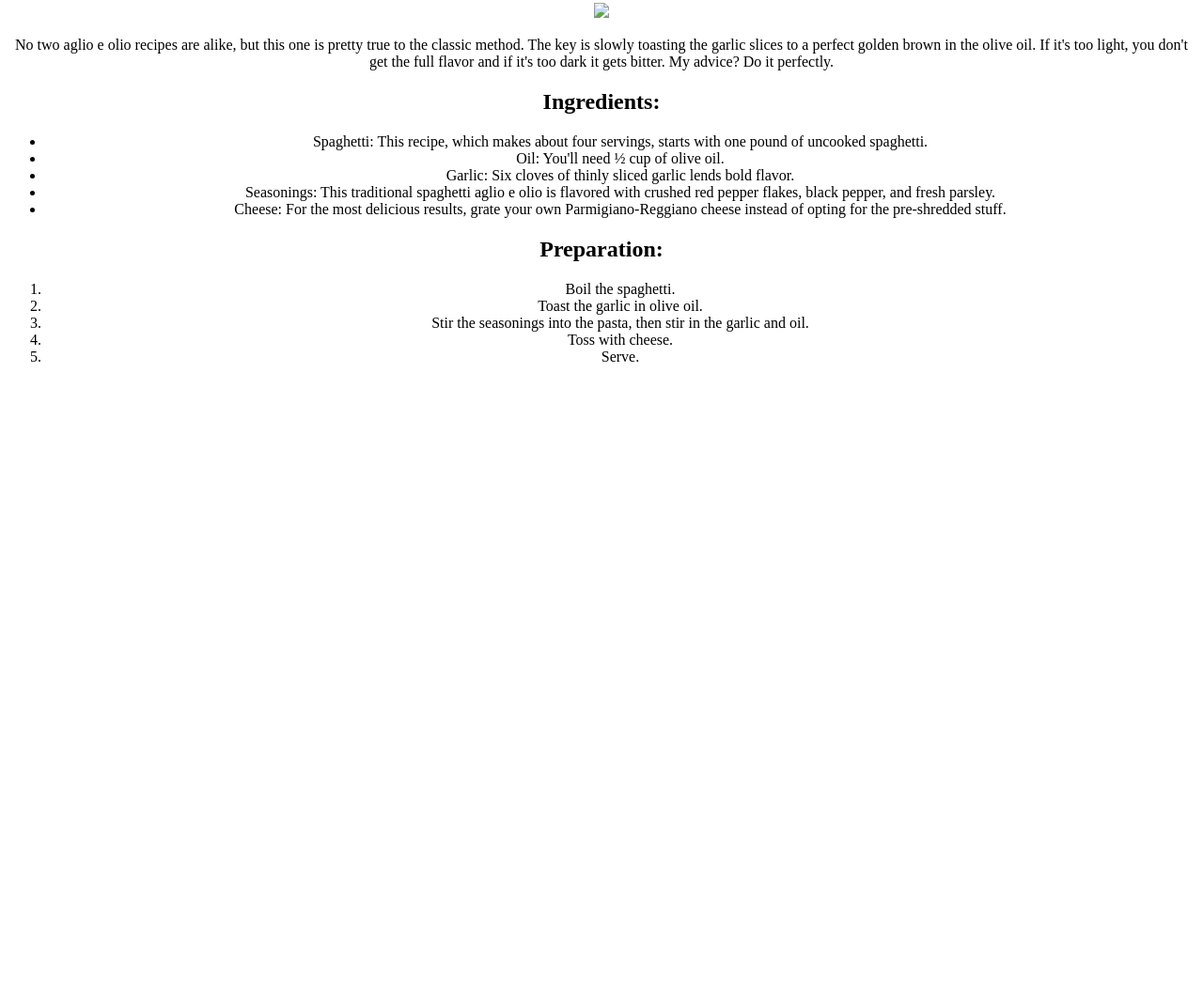
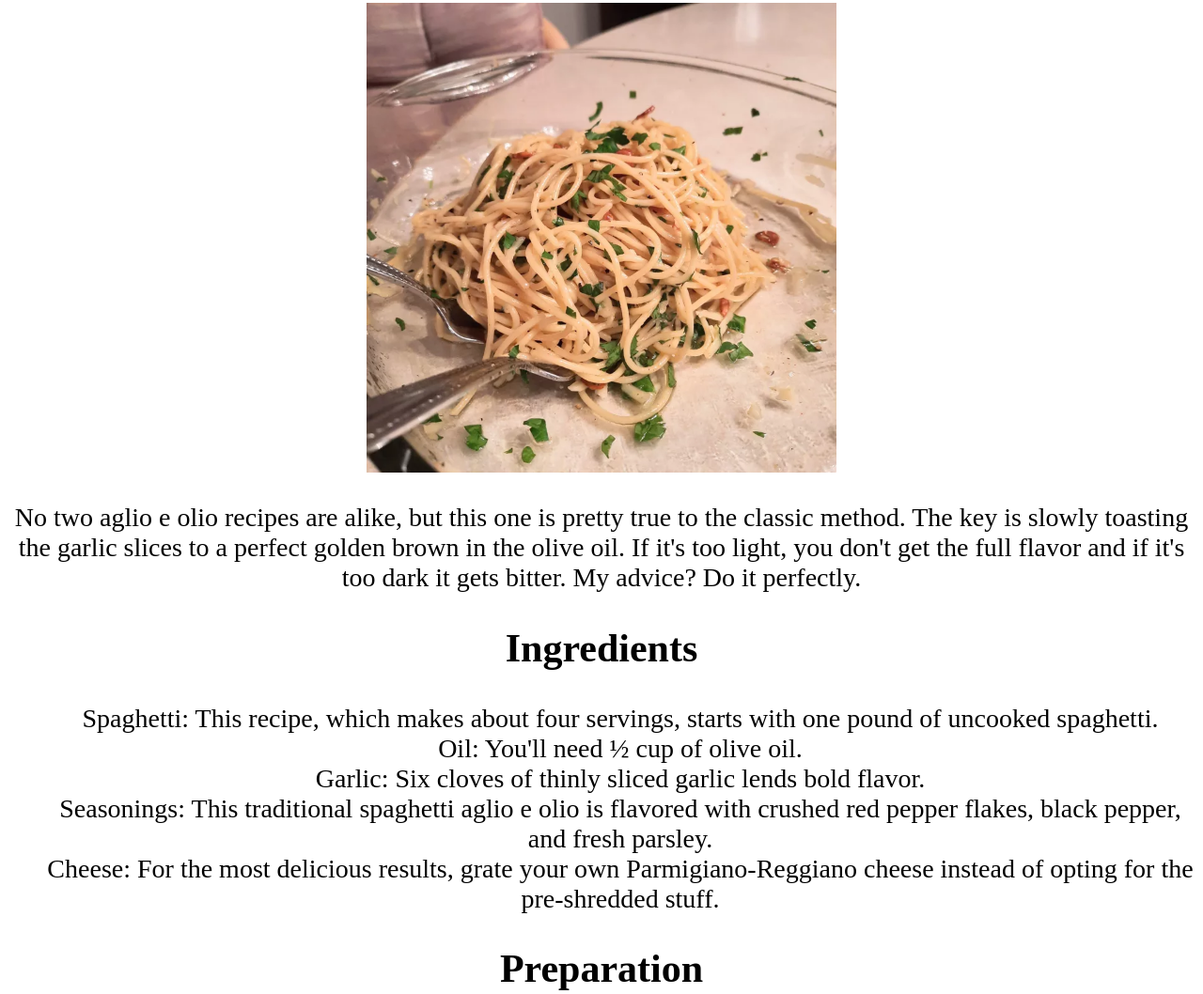
Before and after one commit to alessiaxsperandio/odin-recipes, a plain HTML site: page recipes/pasta.html in a window 1280 px wide. Shown: the part 77-1135 px from the top of the page at 94% size. Before the commit the page ends 800 px from the top, so only its background shows below. Drawn offline with Linux system fonts and the light colour scheme.

Commit message:
give style to recipe_text classes

```diff
--- a/recipes/pasta.html
+++ b/recipes/pasta.html
@@ -8,11 +8,13 @@
 
     <body class="main_page">
         <h1>Pasta aglio e olio</h1>
-        <img src="../images/pasta.webp">
+        <img class="imagenes" src="../images/pasta.webp">
+
+        <div class="recipe_text">
         <p>No two aglio e olio recipes are alike, but this one is pretty true to the classic method. The key is slowly toasting the garlic slices to a perfect golden brown in the olive oil. If it's too light, you don't get the full flavor and if it's too dark it gets bitter. My advice? Do it perfectly.</p>
 
-        <h2>Ingredients:</h2>
-        <ul>
+        <h2 >Ingredients</h2>
+        <ul class="list">
             <li>Spaghetti: This recipe, which makes about four servings, starts with one pound of uncooked spaghetti. </li>
             <li>Oil: You'll need ½ cup of olive oil. </li>
             <li>Garlic: Six cloves of thinly sliced garlic lends bold flavor.</li>
@@ -20,14 +22,15 @@
             <li>Cheese: For the most delicious results, grate your own Parmigiano-Reggiano cheese instead of opting for the pre-shredded stuff.</li>
         </ul>
 
-        <h2>Preparation:</h2>
-        <ol>
+        <h2 >Preparation</h2>
+        <ol class="list">
             <li>Boil the spaghetti.</li>
             <li>Toast the garlic in olive oil.</li>
             <li>Stir the seasonings into the pasta, then stir in the garlic and oil.</li>
             <li>Toss with cheese.</li>
             <li>Serve.</li>
         </ol>
+        </div>
 
     </body>
 
--- a/style.css
+++ b/style.css
@@ -7,9 +7,10 @@
     font-size: 44px;
 }
 
-.page_intro{
+.page_intro,
+.recipe_text{
     font-family:'Times New Roman', Times, serif;
-    font-size: 32px;
+    font-size: 28px;
 }
 
 .recipes_list{
@@ -22,3 +23,7 @@
     height: 500px;
     width: auto;
 }
+
+.list{
+    list-style-type: none;
+}
```
Also changed, not shown: index.html (+1 -2 lines), recipes/bruschetta.html (+4 -3 lines), recipes/calzone.html (+6 -5 lines), images/bruschetta.webp (added), images/calzone.webp (added), images/italian_food.webp (added), images/pasta.webp (added), 1 other file.
